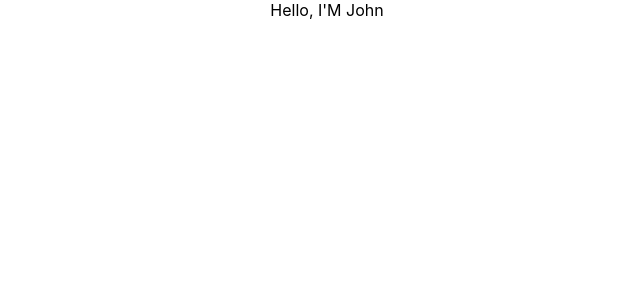
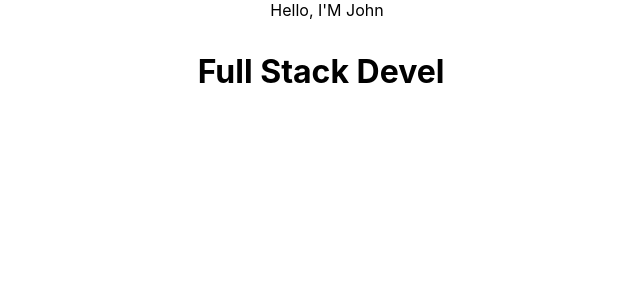
Before and after one commit to JinLeeGG/Personal_Portfolio_v2, a React (Create React App) app in the folder Client/: page / in a window 1280 px wide. Shown: the top 300 px of the page, without its empty margins (313-953 px from the left). Built offline with nearby package versions, Linux system fonts and the light colour scheme.

Commit message:
Typewriting effect added

```diff
--- a/Client/src/PortfolioContainer/Home/Profile.js
+++ b/Client/src/PortfolioContainer/Home/Profile.js
@@ -1,4 +1,5 @@
 import React from 'react'
+import Typical from 'react-typical'
 
 export default function Profile() {
   return (
@@ -23,8 +24,33 @@ export default function Profile() {
                     </a>
                 </div>
                 <div className='profile-details-name'>
+                    <span className='primary-text'>
                     {" "}
                     Hello, I'M <span className='highlighted-text'>John</span>
+                    </span>
+                </div>
+                <div className='profile-details-role'>
+                    <span className='primary-text'>
+                        {" "}
+                        <h1>
+                            {" "}
+                            <Typical
+                            loop = {Infinity}
+                            steps = {[
+                                "Ethusiastic Dev ",
+                                1000,
+                                "Full Stack Developer",
+                                1000,
+                                "MERN Stack Dev",
+                                1000,
+                                "Cross Platform v",
+                                1000,
+                                "Mad Coder",
+                                1000,
+                            ]}
+                            />
+                        </h1>
+                    </span>
                 </div>
             </div>
         </div>
```
